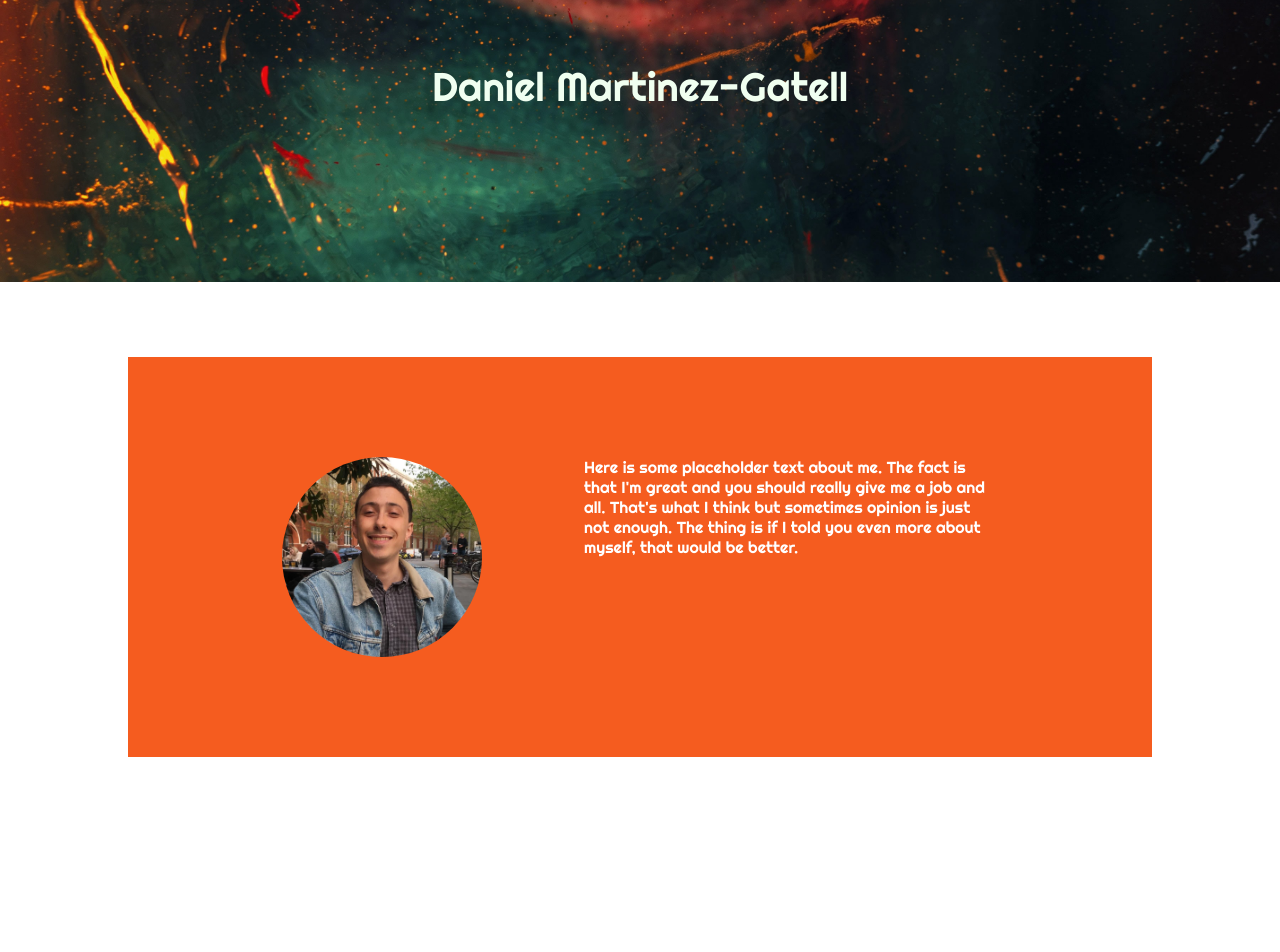
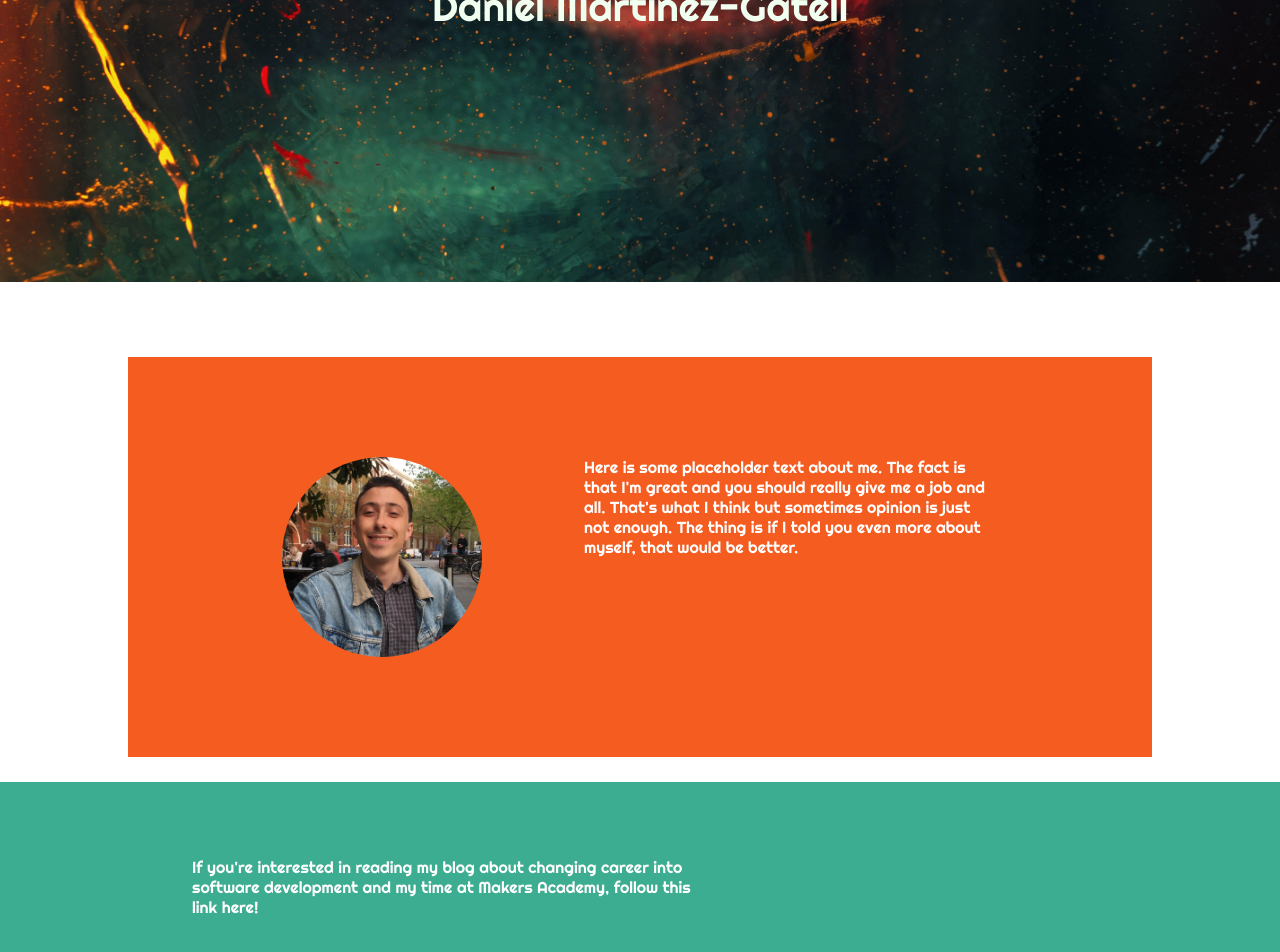
Before and after one commit to denriquem/DMG, a React (Create React App) app in the folder dmg/: page / in a window 1280 px wide. Shown: the part 218-1170 px from the top of the page. Before the commit the page ends 1000 px from the top, so only its background shows below. Built offline with nearby package versions, Linux system fonts and the light colour scheme.

Commit message:
blog section text box complete

```diff
--- a/dmg/src/App.css
+++ b/dmg/src/App.css
@@ -37,11 +37,12 @@
   text-align: center;
   height: 500px;
   background: url("./img/abstract1.jpg") no-repeat center center/cover;
+  background-attachment: fixed;
 }
 
 .nameBox {
   position: absolute;
-  top: 35%;
+  top: 25%;
   width: 100%;
   font-size: 40px;
   color: honeydew;
@@ -100,3 +101,20 @@
   width: 40%;
   color: white;
 }
+
+.blogComponent {
+  background-color: rgb(13, 153, 118);
+  opacity: 0.8;
+  width: 100%;
+  top: 100%;
+  height: 300px;
+  color: white;
+}
+
+.textBox {
+  top: 25%;
+  position: relative;
+  left: 15%;
+  height: 50%;
+  width: 40%;
+}
--- a/dmg/src/App.js
+++ b/dmg/src/App.js
@@ -3,6 +3,7 @@ import "./App.css";
 import Home from "./components/Home";
 import Navbar from "./components/Navbar";
 import About from "./components/About";
+import Blog from "./components/Blog";
 
 class App extends Component {
   render() {
@@ -11,6 +12,7 @@ class App extends Component {
         <Navbar />
         <Home />
         <About />
+        <Blog />
       </div>
     );
   }
--- /dev/null
+++ b/dmg/src/components/Blog.js
@@ -0,0 +1,15 @@
+import React from "react";
+
+export const Blog = () => {
+  return (
+    <div className="blogComponent main-text">
+      <div className="textBox main-text">
+        If you're interested in reading my blog about changing career into
+        software development and my time at Makers Academy, follow this link
+        here!
+      </div>
+    </div>
+  );
+};
+
+export default Blog;
```
Also changed, not shown: 1 other file (tests, documents, lock files or other folders).
